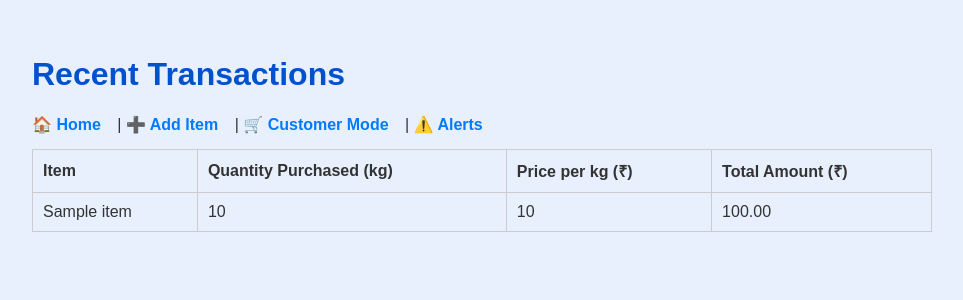
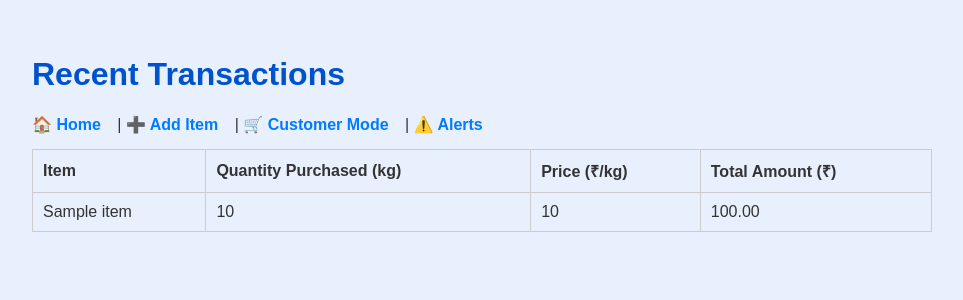
Before and after one commit to Deepika-bethi/smart-inventory, a Flask app: template templates/recent_transactions.html in a window 1280 px wide. Shown: the top 300 px of the page, without its empty margins (158-1121 px from the left). Run offline with Flask 3, Linux system fonts and the light colour scheme; the template is opened without the code that fills it: most values are stand-ins (such as "Sample title", 1, 10 or a date in 2020).

```diff
--- a/templates/recent_transactions.html
+++ b/templates/recent_transactions.html
@@ -20,7 +20,7 @@
             <tr>
                 <th>Item</th>
                 <th>Quantity Purchased (kg)</th>
-                <th>Price per kg (₹)</th>
+                <th>Price (₹/kg)</th>
                 <th>Total Amount (₹)</th>
             </tr>
         </thead>
```
